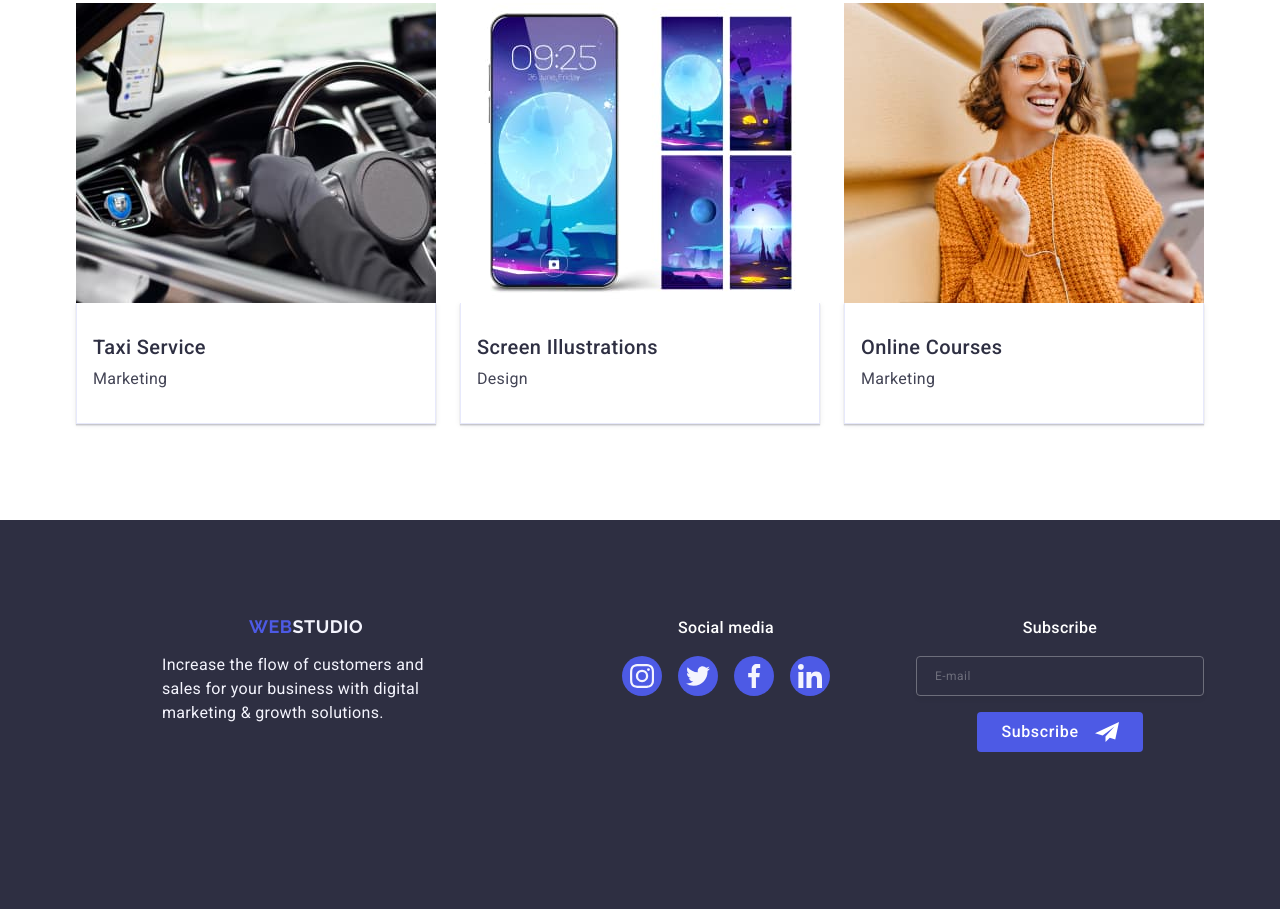
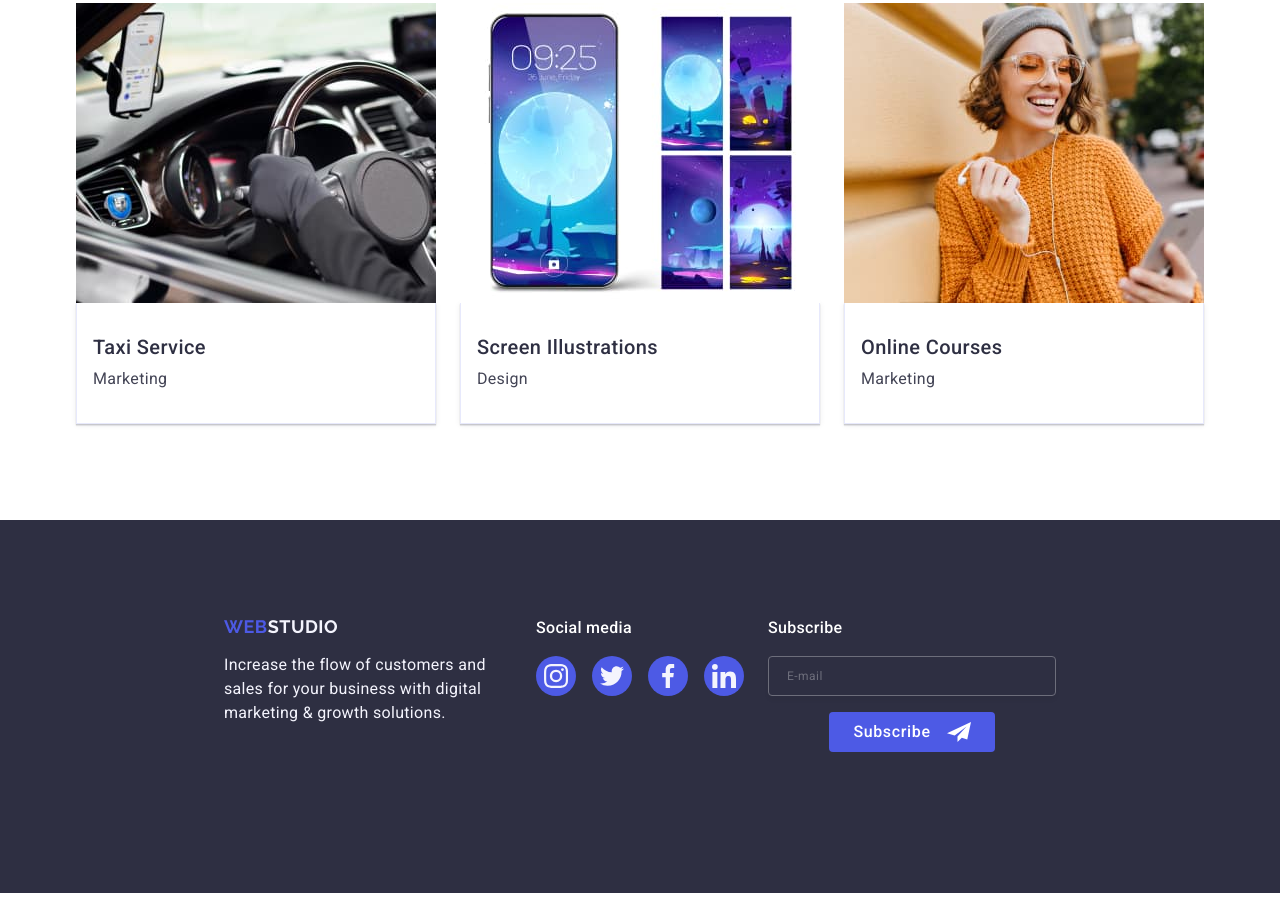
Before and after one commit to Karlson1979/goit-markup-hw-06, a website: page index.html in a window 1280 px wide. Shown: the part 2570-3479 px from the top of the page. Drawn offline with nearby package versions, Linux system fonts and the light colour scheme.

Commit message:
footer-form

```diff
--- a/css/style.css
+++ b/css/style.css
@@ -1038,5 +1038,30 @@ opacity: 0.3;
 flex-direction: row;
     flex-wrap: wrap;
         align-items: baseline;
+        column-gap: 24px;
+        justify-content: center;
+        /* width: calc((100% - 24px) / 2); */
     }
+
+    .logo-footer{
+        display: inline-block;
+
+    }
+    .footer-contact{
+        margin:0;
+
 }
+.social-media{
+    text-align:left;
+    margin: 0;
+}
+
+.subscribe-form {
+    text-align: left;
+
+
+}
+
+
+
+}
```
